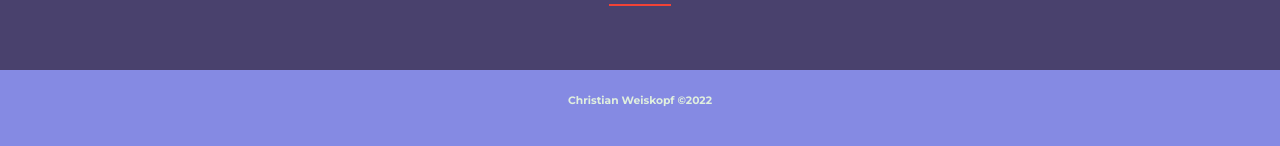
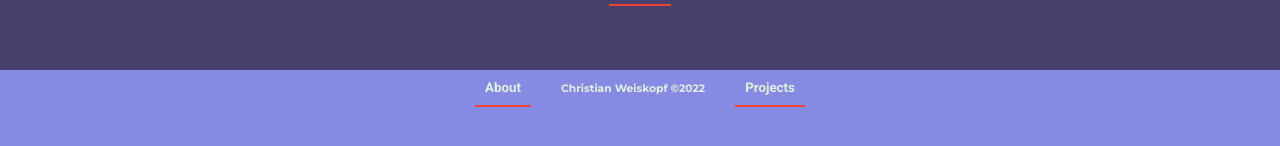
Before and after one commit to Sagelyyy/portfolio, a React (Create React App) app: page / in a window 1280 px wide. Shown: the part 3669-3815 px from the top of the page. Built offline with nearby package versions, Linux system fonts and the light colour scheme.

Commit message:
Tweaking buttons to add a blank prop

```diff
--- a/src/components/About.js
+++ b/src/components/About.js
@@ -4,7 +4,7 @@ import Title from './Title'
 
 const About = () => {
     return (
-        <div>
+        <div id="about" >
             <Title title="About me" />
             <div className='about--container'>
                 <div className="about--text">
--- a/src/components/Button.js
+++ b/src/components/Button.js
@@ -4,7 +4,7 @@ import './Button.css'
 const Button = (props) => {
     return (
         <div className="button--container">
-            <a href={props.href} target="_blank">
+            <a href={props.href} target={props.target}>
                 <button className="button--button">{props.name}</button>
             </a>
         </div>
--- a/src/components/Footer.css
+++ b/src/components/Footer.css
@@ -2,10 +2,13 @@
     background-color: var(--highlight);
     width: 100%;
     height: 10vh;
-
+    display: flex;
+    align-items: baseline;
+    gap: 30px;
+    margin: 0 auto;
+    justify-content: center;
 }
 
 .footer--container h6{
     position: relative;
-    top: 30%;
 }
--- a/src/components/Footer.js
+++ b/src/components/Footer.js
@@ -1,10 +1,13 @@
+import Button from './Button'
 import './Footer.css'
 
 
 const Footer = () => {
     return(
         <div className="footer--container">
+            <Button href='#about' name='About' />
             <h6>Christian Weiskopf ©2022</h6>
+            <Button href='#projects' name='Projects' />
         </div>
     )
 }
--- a/src/components/Projects.js
+++ b/src/components/Projects.js
@@ -5,7 +5,7 @@ import Button from './Button'
 
 const Projects = () => {
     return (
-        <div className='projects--container'>
+        <div id="projects" className='projects--container'>
             <Title title="Projects" />
             <ProjectCard
                 right={true}
@@ -14,8 +14,8 @@ const Projects = () => {
                 title={<Title title="Holoscript" />}
                 subText="A Twitter Clone"
                 summary="A fullstack social media app built with React and firebase."
-                preview={<Button name="Preview" href="https://sagelyyy.github.io/holoscript/"/>}
-                repo={<Button name="Repository" href="https://github.com/Sagelyyy/holoscript"/>}
+                preview={<Button name="Preview" href="https://sagelyyy.github.io/holoscript/" target="_blank" />}
+                repo={<Button name="Repository" href="https://github.com/Sagelyyy/holoscript" target="_blank" />}
             />
             <ProjectCard
                 right={false}
@@ -24,8 +24,8 @@ const Projects = () => {
                 title={<Title title="Waldo" />}
                 subText="A puzzle adventure game"
                 summary="A fullstack game built with react and firebase for scoring"
-                preview={<Button name="Preview" href="https://sagelyyy.github.io/wheres-waldo/"/>}
-                repo={<Button name="Repository" href="https://github.com/Sagelyyy/wheres-waldo"/>}
+                preview={<Button name="Preview" href="https://sagelyyy.github.io/wheres-waldo/" target="_blank" />}
+                repo={<Button name="Repository" href="https://github.com/Sagelyyy/wheres-waldo" target="_blank" />}
             />
             <ProjectCard
                 right={true}
@@ -34,8 +34,8 @@ const Projects = () => {
                 title={<Title title="Bookshelf" />}
                 subText="A personal bookshelf"
                 summary="A fullstack personal library built using react and firebase with google auth to save your books"
-                preview={<Button name="Preview" href="https://sagelyyy.github.io/react-bookshelf/"/>}
-                repo={<Button name="Repository" href="https://github.com/Sagelyyy/react-bookshelf"/>}
+                preview={<Button name="Preview" href="https://sagelyyy.github.io/react-bookshelf/" target="_blank" />}
+                repo={<Button name="Repository" href="https://github.com/Sagelyyy/react-bookshelf" target="_blank" />}
             />
         </div>
     )
```
